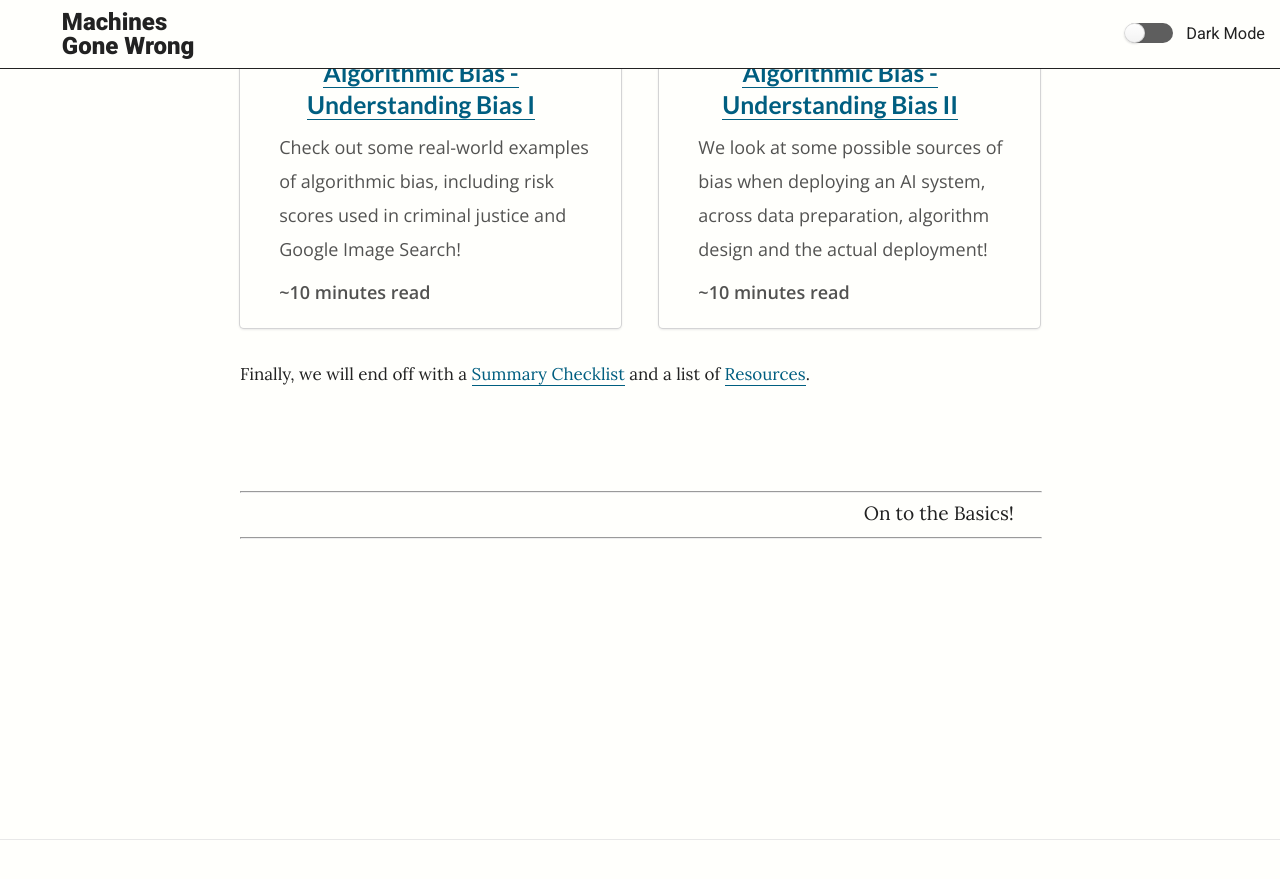
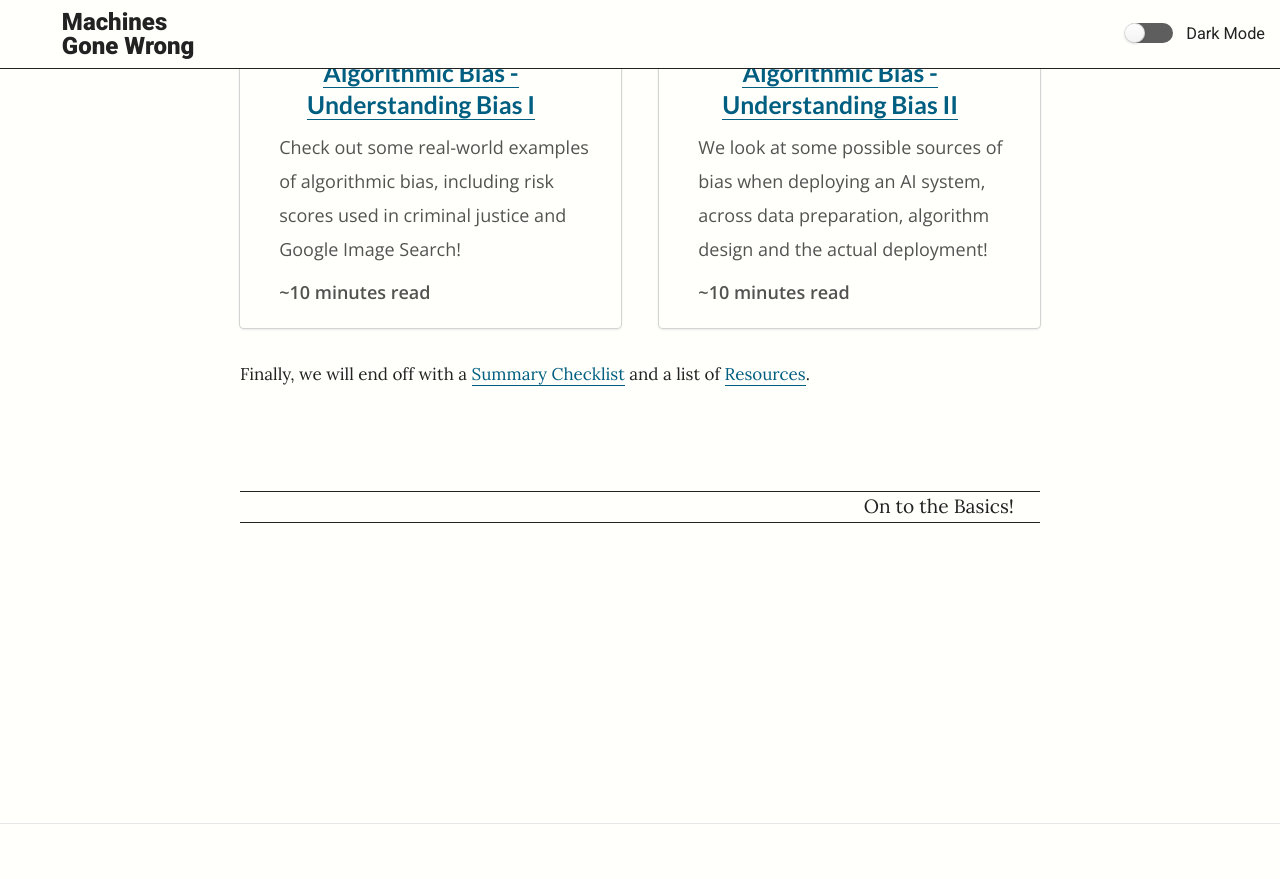
Before and after one commit to greentfrapp/machines-gone-wrong, a Jekyll site: the page built from index.md, in a window 1280 px wide and 900 px high, scrolled down 3257 px. Shown: the top 879 px of the window. Built offline with Jekyll 4.4.1, drawn with Linux system fonts in a browser that asks for light colours; nearby versions of some CDN libraries; some web fonts are replaced; comment, search, counter and statistics services are not loaded; a style sheet for code colours, icons or effects is not loaded.

Commit message:
Small modifications for responsiveness

```diff
--- a/_sass/guide.scss
+++ b/_sass/guide.scss
@@ -326,6 +326,12 @@ body#guide-body {
 	.tofro {
 		margin: 100px 0;
 		font-family: 'Lora', serif;
+		display: block;
+		border-top: 1px solid $guide-text-color;
+		border-bottom: 1px solid $guide-text-color;
+		@media screen and (min-width: 600px) {
+			height: 2.2rem;
+		}
 		a {
 			color: $guide-text-color;
 			text-decoration: none;
@@ -337,16 +343,22 @@ body#guide-body {
 			margin: 0;
 			margin-bottom: 0.3em;
 		}
-		div {
-			height: 2em;
-		}
+		// div {
+		// 	height: 2em;
+		// }
 		.prev {
 			display: inline-block;
-			float: left;
+			margin-right: 10px;
+			@media screen and (min-width: 600px) {
+				float: left;
+			}
 		}
 		.next {
 			display: inline-block;
-			float: right;
+			margin-left: 10px;
+			@media screen and (min-width: 600px) {
+			    float: right;
+			}
 		}
 	}
 
@@ -702,6 +714,11 @@ body#guide-body div#nav.light {
 		}
 	}
 
+	.tofro {
+		border-top: 1px solid $guide-antitext-color;
+		border-bottom: 1px solid $guide-antitext-color;
+	}
+
 	.tofro a {
 		color: $guide-antitext-color;
 		border: none;
--- a/assets/js/guide_tofro.js
+++ b/assets/js/guide_tofro.js
@@ -7,5 +7,5 @@ let tofro = {
 	computed: {},
 	methods: {
 	},
-	template: '<div class="tofro"><hr/><div><div class="prev" v-if="prevtext"><a :href="prevlink"><i class="icon angle left"></i><span v-text="prevtext"></span></a></div><div class="next" v-if="nexttext"><a :href="nextlink"><span v-text="nexttext"></span><i class="icon angle right"></i></a></div></div><hr/></div>'
+	template: '<div class="tofro"><div class="prev" v-if="prevtext"><a :href="prevlink"><i class="icon angle left"></i><span v-text="prevtext"></span></a></div><div class="next" v-if="nexttext"><a :href="nextlink"><span v-text="nexttext"></span><i class="icon angle right"></i></a></div></div>'
 }
```
Also changed, not shown: Gemfile.lock.
